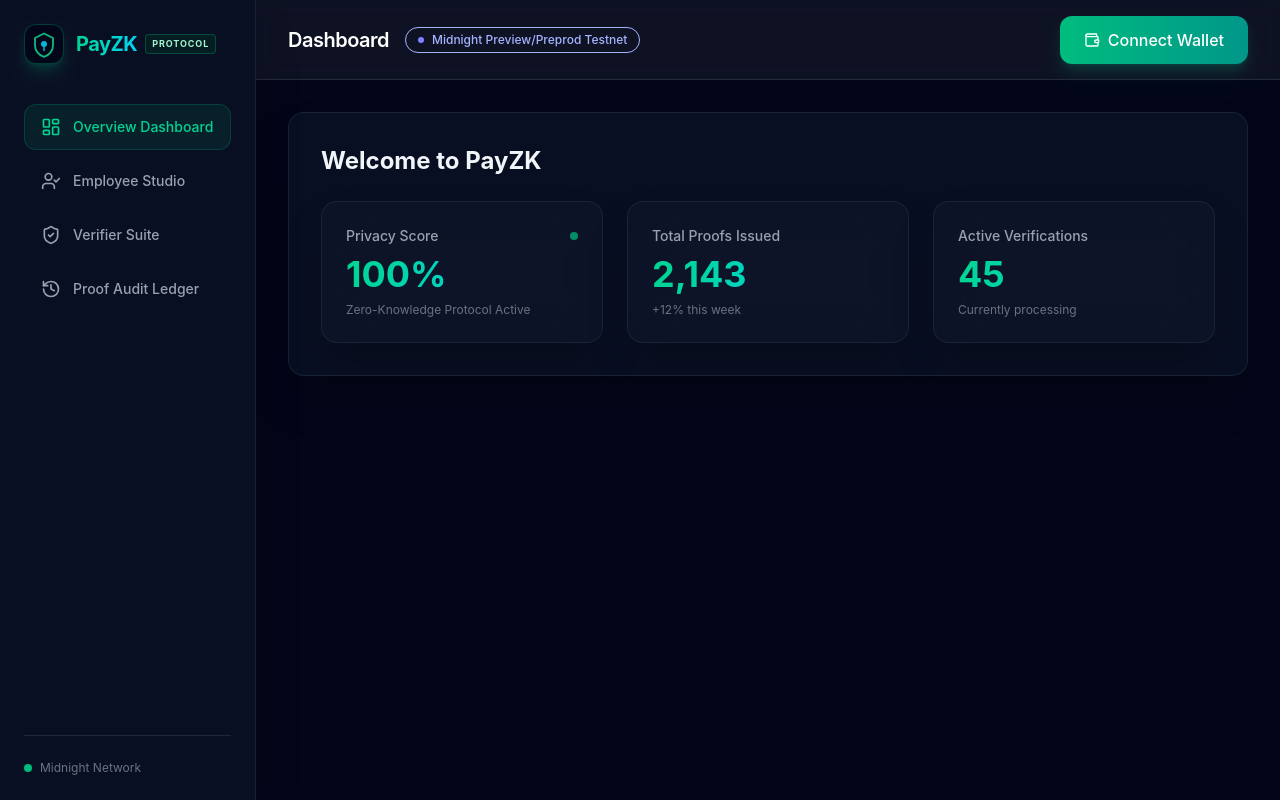
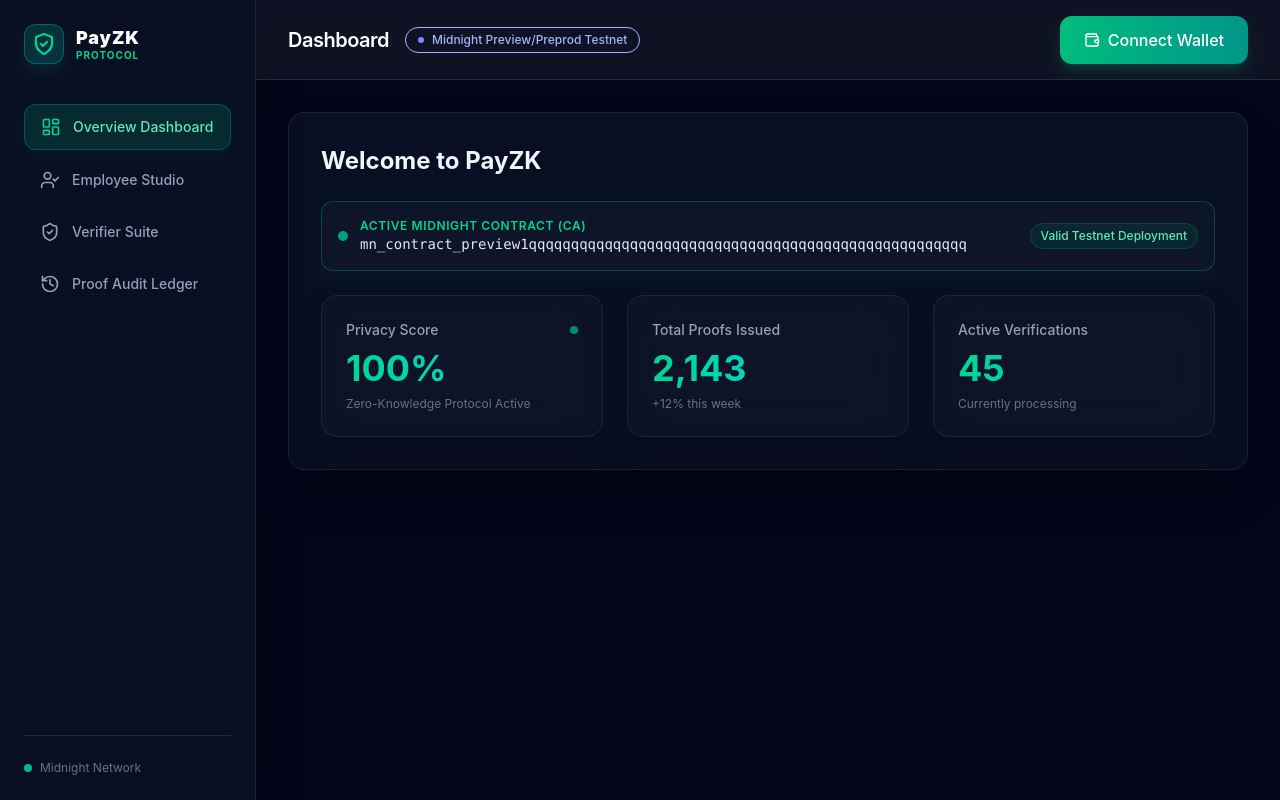
Before and after one commit to shivammpatil2007-star/PayZK-Midnight, a React (Vite) app in the folder frontend/: page / in a window 1280 px wide. Built offline with nearby package versions, Linux system fonts and the light colour scheme.

Commit message:
fix(ui-revision): showcase explicit CA telemetry banner on dashboard and polish logo navigation

```diff
--- a/frontend/src/components/Logo.tsx
+++ b/frontend/src/components/Logo.tsx
@@ -9,25 +9,20 @@
 export const Logo: React.FC<LogoProps> = ({ collapsed = false, onClick, className = '' }) => {
   return (
     <div
-      className={`flex items-center gap-3 ${onClick ? 'cursor-pointer hover:opacity-80 transition-opacity' : ''} ${className}`}
+      className={`flex items-center space-x-3 ${onClick ? 'cursor-pointer hover:opacity-80 transition-opacity' : ''} ${className}`}
       onClick={onClick}
     >
-      <div className="relative flex items-center justify-center w-10 h-10 rounded-xl bg-slate-950 shadow-lg shadow-emerald-500/20 overflow-hidden border border-emerald-500/30">
-        <svg viewBox="0 0 100 100" className="w-full h-full p-1" xmlns="http://www.w3.org/2000/svg">
-          <path d="M50 15 L80 30 V55 C80 73 67 88 50 93 C33 88 20 73 20 55 V30 Z" fill="none" stroke="#10b981" strokeWidth="6" strokeLinejoin="round"/>
-          <circle cx="50" cy="50" r="10" fill="#06b6d4"/>
-          <path d="M50 60 V72" stroke="#06b6d4" strokeWidth="5" strokeLinecap="round"/>
+      <div className="relative flex items-center justify-center w-10 h-10 rounded-xl bg-gradient-to-br from-emerald-500/20 to-cyan-500/20 border border-emerald-500/40 shadow-lg shadow-emerald-500/10 shrink-0">
+        <svg className="w-6 h-6 text-emerald-400" viewBox="0 0 24 24" fill="none" stroke="currentColor" strokeWidth="2.2" strokeLinecap="round" strokeLinejoin="round">
+          <path d="M12 22s8-4 8-10V5l-8-3-8 3v7c0 6 8 10 8 10z"/>
+          <path d="m9 12 2 2 4-4"/>
         </svg>
       </div>
 
       {!collapsed && (
-        <div className="flex items-center gap-2">
-          <span className="text-xl font-bold bg-clip-text text-transparent bg-gradient-to-r from-emerald-400 to-cyan-400 tracking-tight">
-            PayZK
-          </span>
-          <span className="text-[9px] font-bold tracking-widest text-emerald-200 bg-emerald-950/50 border border-emerald-500/30 px-1.5 py-0.5 rounded-sm">
-            PROTOCOL
-          </span>
+        <div className="flex flex-col">
+          <span className="text-lg font-black tracking-wider text-white leading-tight">PayZK</span>
+          <span className="text-[10px] font-bold tracking-widest text-emerald-400 uppercase leading-tight">Protocol</span>
         </div>
       )}
     </div>
--- a/frontend/src/components/OverviewMetrics.tsx
+++ b/frontend/src/components/OverviewMetrics.tsx
@@ -2,7 +2,28 @@
 
 export const OverviewMetrics: React.FC = () => {
   return (
-    <div className="grid grid-cols-1 md:grid-cols-3 gap-6">
+    <div className="flex flex-col gap-6">
+      {/* Contract Telemetry Banner */}
+      <div className="p-4 rounded-xl bg-slate-900/80 border border-emerald-500/30 backdrop-blur-md shadow-lg shadow-emerald-950/20">
+        <div className="flex flex-col md:flex-row md:items-center justify-between gap-3">
+          <div className="flex items-center space-x-3">
+            <div className="w-2.5 h-2.5 rounded-full bg-emerald-400 animate-pulse" />
+            <div>
+              <div className="text-xs font-semibold text-emerald-400 uppercase tracking-wider">Active Midnight Contract (CA)</div>
+              <div className="text-sm font-mono text-slate-200 break-all select-all">
+                mn_contract_preview1qqqqqqqqqqqqqqqqqqqqqqqqqqqqqqqqqqqqqqqqqqqqqqqqqqqq
+              </div>
+            </div>
+          </div>
+          <div className="flex items-center space-x-2 shrink-0">
+            <span className="px-2.5 py-1 text-xs font-medium rounded-full bg-emerald-500/10 text-emerald-300 border border-emerald-500/20">
+              Valid Testnet Deployment
+            </span>
+          </div>
+        </div>
+      </div>
+
+      <div className="grid grid-cols-1 md:grid-cols-3 gap-6">
       <div className="glass-panel p-6">
         <div className="flex items-center justify-between mb-2">
           <h3 className="text-gray-400 text-sm font-medium">Privacy Score</h3>
@@ -21,6 +42,7 @@
         <div className="text-4xl font-bold bg-clip-text text-transparent bg-gradient-to-r from-emerald-400 to-cyan-400">45</div>
         <p className="text-xs text-gray-500 mt-2">Currently processing</p>
       </div>
+      </div>
     </div>
   );
 };
--- a/frontend/src/components/Sidebar.tsx
+++ b/frontend/src/components/Sidebar.tsx
@@ -9,10 +9,10 @@
 
 export const Sidebar: React.FC<SidebarProps> = ({ currentView, setCurrentView }) => {
   const navItems = [
-    { id: 'overview', label: 'Overview Dashboard', icon: <LayoutDashboard size={20} /> },
-    { id: 'employee', label: 'Employee Studio', icon: <UserCheck size={20} /> },
-    { id: 'verifier', label: 'Verifier Suite', icon: <ShieldCheck size={20} /> },
-    { id: 'ledger', label: 'Proof Audit Ledger', icon: <History size={20} /> },
+    { id: 'overview', label: 'Overview Dashboard', icon: LayoutDashboard },
+    { id: 'employee', label: 'Employee Studio', icon: UserCheck },
+    { id: 'verifier', label: 'Verifier Suite', icon: ShieldCheck },
+    { id: 'ledger', label: 'Proof Audit Ledger', icon: History },
   ];
 
   return (
@@ -28,14 +28,14 @@
             <button
               key={item.id}
               onClick={() => setCurrentView(item.id)}
-              className={`flex items-center gap-3 px-4 py-3 rounded-xl transition-all duration-200 text-left ${
+              className={`w-full flex items-center space-x-3 px-4 py-3 rounded-xl text-sm font-medium transition-all duration-200 ${
                 isActive
-                  ? 'bg-emerald-500/10 text-emerald-400 border border-emerald-500/20 shadow-inner'
-                  : 'text-gray-400 hover:text-white hover:bg-slate-800/50 border border-transparent'
+                  ? 'bg-emerald-500/15 text-emerald-300 border border-emerald-500/30 shadow-md shadow-emerald-950/30'
+                  : 'text-slate-400 hover:text-slate-200 hover:bg-slate-800/50'
               }`}
             >
-              {item.icon}
-              <span className="font-medium text-sm">{item.label}</span>
+              <item.icon className={`w-5 h-5 ${isActive ? 'text-emerald-400' : 'text-slate-400'}`} />
+              <span>{item.label}</span>
             </button>
           )
         })}
```
